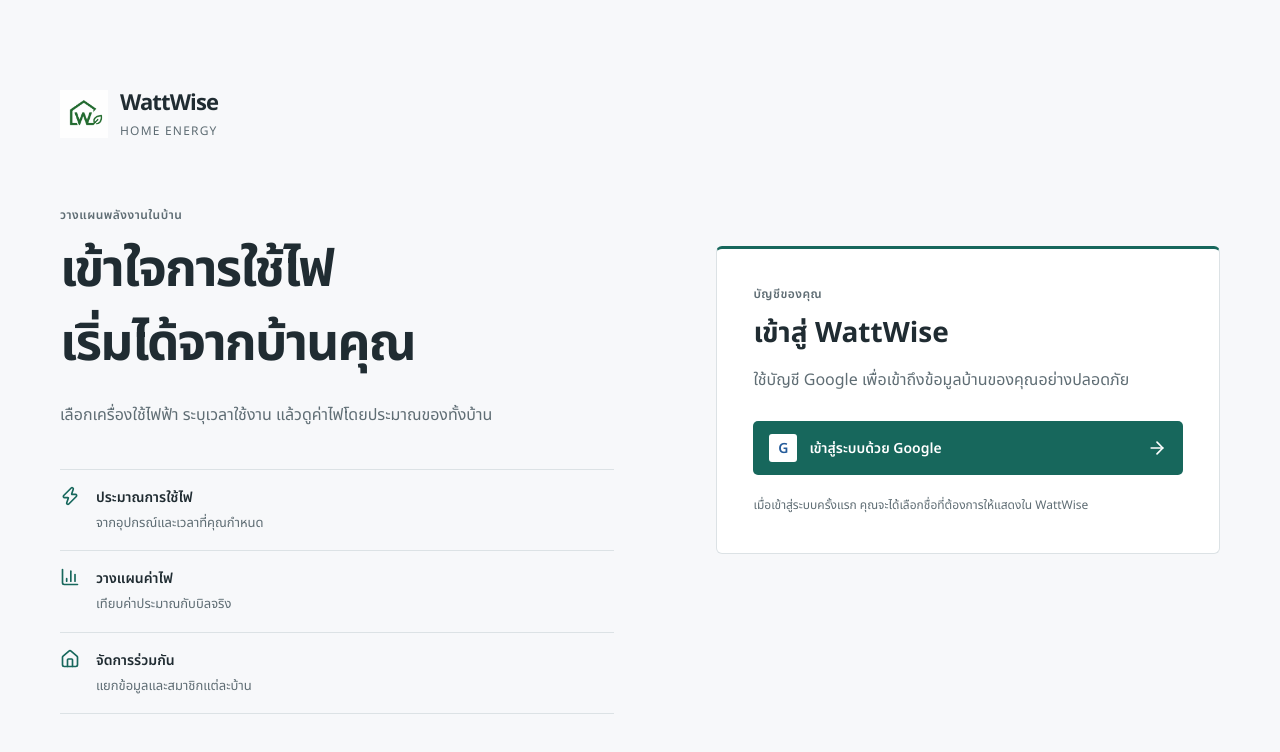
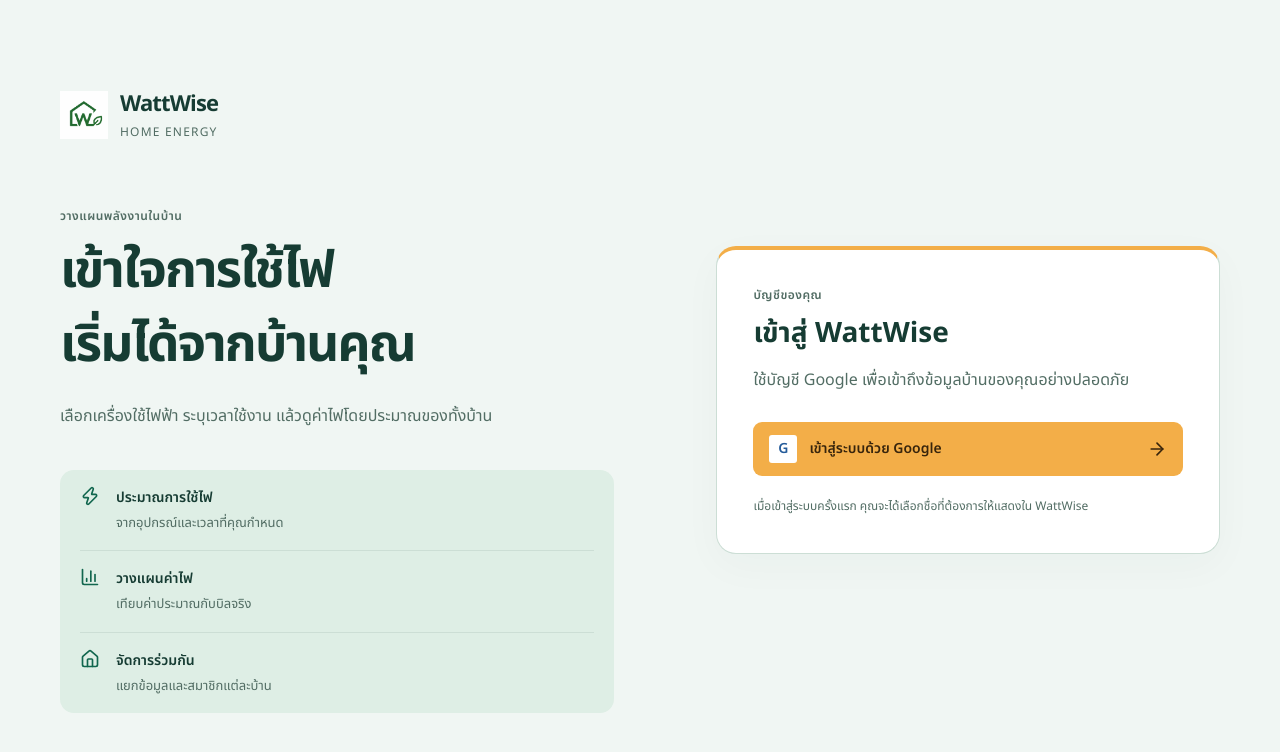
Before and after one commit to Title5656/WattWise, a Next.js app: page /login in a window 1280 px wide. Shown: the top 752 px of the page. Built offline with nearby package versions, Linux system fonts and the light colour scheme.

Commit message:
feat: refresh dashboard colors and load chart

```diff
--- a/app/globals.css
+++ b/app/globals.css
@@ -1,8 +1,8 @@
 @import 'tailwindcss';
 
-/* A household energy worksheet: one surface, one accent, real data. */
-:root{--bg:#f7f8fa;--panel:#fff;--text:#202c32;--muted:#5f6d74;--line:#dce2e5;--green:#17675c;--lime:#17675c;--blue:#17675c;--amber:#986923;--violet:#657780;--text-caption:12px;--text-body:14px;--text-section:20px}
-@theme inline{--color-primary:var(--green);--color-primary-foreground:#fff;--color-background:var(--panel);--color-accent:#eaf2f0;--color-accent-foreground:var(--green);--color-ring:var(--green);--color-border:var(--line)}
+/* 60% light surfaces, 30% evergreen and mint, 10% amber emphasis. */
+:root{--bg:#f0f6f3;--panel:#fff;--text:#163c33;--muted:#526d64;--line:#ccded5;--green:#11664e;--lime:#dcf0e5;--blue:#11664e;--amber:#f3ae48;--violet:#526d64;--forest:#103f33;--mint:#deeee5;--accent-ink:#38250c;--text-caption:12px;--text-body:14px;--text-section:20px}
+@theme inline{--color-primary:var(--amber);--color-primary-foreground:var(--accent-ink);--color-background:var(--panel);--color-accent:var(--mint);--color-accent-foreground:var(--green);--color-ring:var(--green);--color-border:var(--line)}
 *{box-sizing:border-box}
 html{scroll-padding-top:100px}
 body{margin:0;background:var(--bg);color:var(--text);font-family:var(--font-noto-sans-thai),system-ui,sans-serif;font-size:16px;line-height:1.65}
@@ -23,7 +23,7 @@
 input,select{max-width:100%;min-width:0;min-height:44px;padding:10px 12px;border:1px solid #aebbc1;border-radius:5px;background:#fff;color:var(--text)}
 [data-slot=button]{min-height:44px;height:auto;white-space:normal;border-radius:5px;font-size:14px;line-height:1.5;transition:background .15s,color .15s}
 [data-slot=button]:active:not(:disabled){transform:translateY(1px)}
-[data-slot=button].bg-primary{color:#fff}
+[data-slot=button].bg-primary{color:var(--accent-ink)}
 [data-slot=button].border{border-color:#b9c5ca}
 [data-slot=card]{border-radius:0;box-shadow:none}
 .kicker{margin-bottom:8px;color:var(--muted);font-size:12px;font-weight:600;letter-spacing:.04em}
@@ -138,7 +138,7 @@
 .usage-value,.usage-time{font-size:12px;fill:var(--muted)}
 .insight-card{display:flex;justify-content:space-between;align-items:center;gap:24px;margin-top:32px;padding-top:24px;border-top:1px solid var(--line)}
 .insight-card p{margin-top:6px;color:var(--muted);font-size:14px}
-.insight-action{min-height:44px;font-size:var(--text-body)}
+.insight-action{min-height:44px;font-size:var(--text-body);background:var(--panel)}
 
 /* Builder: compact totals, an appliance index, and a generous editing surface. */
 .builder-header>div>span{display:block;margin-top:8px;color:var(--muted);font-size:14px}
@@ -346,6 +346,71 @@
 .onboarding-card>p{color:var(--muted);margin:12px 0 28px}
 .onboarding-loading{padding:20px 0}
 
+/* Shared color hierarchy across dashboard, builder, accounts, and sign-in. */
+.sidebar{background:var(--forest);border-bottom-color:var(--forest);color:#fff}
+.side-nav a,.sidebar-account{color:#c7dfd3}
+.side-nav a:hover,.side-nav a.active{color:var(--amber)}
+.side-nav a.active{border-bottom-color:var(--amber)}
+[data-slot=button],input,select{border-radius:9px}
+[data-slot=button].bg-primary:hover:not(:disabled){background:#e99b30}
+.energy-overview{padding:30px;border:1px solid var(--line);border-radius:20px;background:var(--mint)}
+.estimate-value strong{color:var(--forest);font-weight:600}
+.bill-estimate>a{padding:8px 14px;border-radius:8px;background:var(--forest);color:#fff}
+.estimate-details{border-color:#b6cec1}
+.energy-facts{border-color:#b6cec1}
+.devices-card,.bill-card{padding:24px;background:var(--panel);border:1px solid var(--line);border-radius:16px}
+.overview-grid{gap:24px}
+.device-copy>span{height:5px;border-radius:4px;background:var(--mint);overflow:hidden}
+.device-copy>span>i{border-radius:4px}
+.bill-legend i,.monthly-bars i{background:#b7d5c5}
+.bill-legend .actual,.monthly-bars i.actual{background:var(--amber)}
+.monthly-bars i{border-radius:5px 5px 0 0}
+.load-card{padding:28px;background:var(--panel);border:1px solid var(--line);border-radius:20px;box-shadow:0 8px 28px #103f3306}
+.load-card>header{gap:16px;align-items:flex-start}
+.load-period{padding:7px 12px;border-radius:7px;background:var(--mint);color:var(--green);font-size:13px;white-space:nowrap}
+.load-summary{display:grid;grid-template-columns:repeat(3,minmax(0,1fr));gap:12px;margin:24px 0}
+.load-summary>span{padding:16px 20px;border-radius:12px;background:var(--bg);font-size:13px}
+.load-summary b{font-size:28px;font-weight:600;letter-spacing:-.025em}
+.load-summary small{font-size:14px;letter-spacing:0}
+.load-summary>.load-peak{background:#fff1d9;color:#805015;box-shadow:inset 3px 0 var(--amber)}
+.load-summary>.load-peak b{color:#805015}
+.load-chart-legend{display:flex;align-items:center;flex-wrap:wrap;gap:12px 24px;margin:0 0 8px;font-size:12px;color:var(--muted)}
+.load-chart-legend>span{display:flex;align-items:center;gap:8px}
+.load-chart-legend i{width:18px;height:3px;background:var(--green);border-radius:2px}
+.load-chart-legend i.average{height:0;background:none;border-top:2px dashed #a76a19}
+.load-chart-legend>small{margin-left:auto}
+.usage-line-chart svg{min-width:680px;max-height:none}
+.usage-grid{stroke-dasharray:3 6;stroke:var(--line)}
+.usage-line{stroke-width:3;vector-effect:non-scaling-stroke}
+.usage-average{stroke:#a76a19;stroke-width:1.5;stroke-dasharray:6 6;opacity:.8}
+.usage-hit{fill:transparent}
+.usage-point{stroke-width:2;transition:fill .16s}
+.usage-peak-halo{fill:var(--amber);opacity:.25}
+.usage-sample.is-peak .usage-point{fill:var(--amber);stroke:#a76a19}
+.usage-value{opacity:0;fill:var(--forest);font-weight:600;paint-order:stroke;stroke:#fff;stroke-width:5px;stroke-linejoin:round;transition:opacity .16s}
+.usage-sample.is-peak .usage-value,.usage-sample:hover .usage-value,.usage-sample:focus .usage-value{opacity:1}
+.usage-sample:focus{outline:none}
+.usage-sample:focus .usage-point{stroke:var(--forest);stroke-width:4;fill:var(--amber)}
+.usage-series{animation:load-reveal .65s ease-out both;transform-origin:center bottom}
+@keyframes load-reveal{from{opacity:0;transform:translateY(6px)}to{opacity:1;transform:translateY(0)}}
+.insight-card{background:var(--mint);border:0;border-radius:14px;padding:24px}
+.builder-summary{padding:24px;background:var(--mint);border:1px solid var(--line);border-radius:16px}
+.builder-bill-breakdown{background:var(--mint);border-radius:10px}
+.builder-home-item{background:var(--panel);border-color:var(--line);border-radius:14px}
+.builder-catalog{background:var(--panel);border:1px solid var(--line);border-radius:14px;padding:20px}
+.builder-tabs .selected,.builder-period-chip.selected{background:var(--mint)}
+.builder-appliance>button{background:var(--amber);color:var(--accent-ink)}
+.builder-appliance>button:hover{background:#e99b30}
+.account-card,.household-choice-card,.household-state-card{padding:24px;background:var(--panel);border:1px solid var(--line);border-radius:14px}
+.account-households,.household-choice-grid{gap:14px}
+.account-heading{border-bottom-color:var(--green)}
+.login-card{border-radius:20px;border-top:4px solid var(--amber);box-shadow:0 12px 40px #103f3308}
+.login-metrics{padding:0 20px;border-radius:14px;background:var(--mint);border-top:0}
+.login-metrics>span:last-child{border:0}
+.google-signin{background:var(--amber);color:var(--accent-ink);border-radius:9px}
+.google-signin:hover{background:#e99b30}
+.onboarding-card{padding:28px;background:var(--panel);border:1px solid var(--line);border-top:4px solid var(--amber);border-radius:16px}
+
 @media (max-width:1100px){
   .sidebar{gap:24px;padding-inline:24px}
   .side-nav{gap:18px}
@@ -364,7 +429,7 @@
 @media (max-width:800px){
   .builder-workspace{display:block}
   .builder-empty-add{display:inline-flex}
-  .builder-catalog{position:static;border:0;padding:0}
+  .builder-catalog{position:static;padding:20px}
   .builder-catalog-list{max-height:none}
   .builder-mobile-nav{position:sticky;top:76px;z-index:3;display:flex;gap:0;border-bottom:1px solid var(--line);margin-bottom:24px;background:var(--bg)}
   .builder-mobile-nav button{flex:1;min-height:48px;padding:12px 8px;border:0;border-bottom:3px solid transparent;background:transparent;color:var(--muted);font-size:14px}
@@ -393,7 +458,7 @@
   .builder-identity{margin:0 0 22px}
   .builder-identity .header-actions{width:100%;flex-wrap:wrap}
   .builder-mobile-nav{top:0}
-  .energy-overview{grid-template-columns:1fr;gap:24px;padding:24px 0;margin-bottom:28px}
+  .energy-overview{grid-template-columns:1fr;gap:24px;padding:22px;margin-bottom:28px}
   .estimate-details{border-left:0;padding:20px 0 0;border-top:1px solid var(--line)}
   .estimate-value strong{font-size:64px}
   .estimate-range>b{font-size:24px}
@@ -402,12 +467,15 @@
   .energy-facts small{display:block}
   .overview-grid{display:flex;flex-direction:column;gap:28px}
   .devices-card{order:-1;width:100%}
-  .bill-card{padding:24px 0 0;border-left:0;border-top:1px solid var(--line);width:100%}
+  .bill-card{padding:20px;width:100%}
   .section-heading{gap:12px}
   .device-row{grid-template-columns:40px minmax(0,1fr) auto;gap:8px}
   .device-product-thumb{width:40px;height:40px}
   .device-usage b{font-size:13px}
-  .load-summary{gap:18px;justify-content:space-between}
+  .load-card{padding:20px 16px}
+  .load-summary{gap:8px}
+  .load-summary>span{padding:12px 10px;font-size:12px}
+  .load-chart-legend>small{margin-left:0}
   .load-summary b{font-size:18px}
   .insight-card,.dashboard-empty{flex-direction:column;align-items:flex-start;gap:16px}
   .builder-summary{grid-template-columns:repeat(2,minmax(0,1fr));gap:20px 0}
@@ -421,7 +489,7 @@
   .builder-item-energy{grid-column:auto}
   .builder-panel-heading{flex-wrap:wrap}
   .account-heading{margin-bottom:20px}
-  .account-card{padding:20px 0}
+  .account-card{padding:20px}
   .account-user{align-items:flex-start}
   .account-section-heading{flex-wrap:wrap}
   .account-actions [data-slot=button]{flex-grow:1}
```
Also changed, not shown: app/components/DailyLoadChart.tsx (added, +40 -0 lines), app/components/HouseholdDashboard.tsx (+6 -17 lines).
